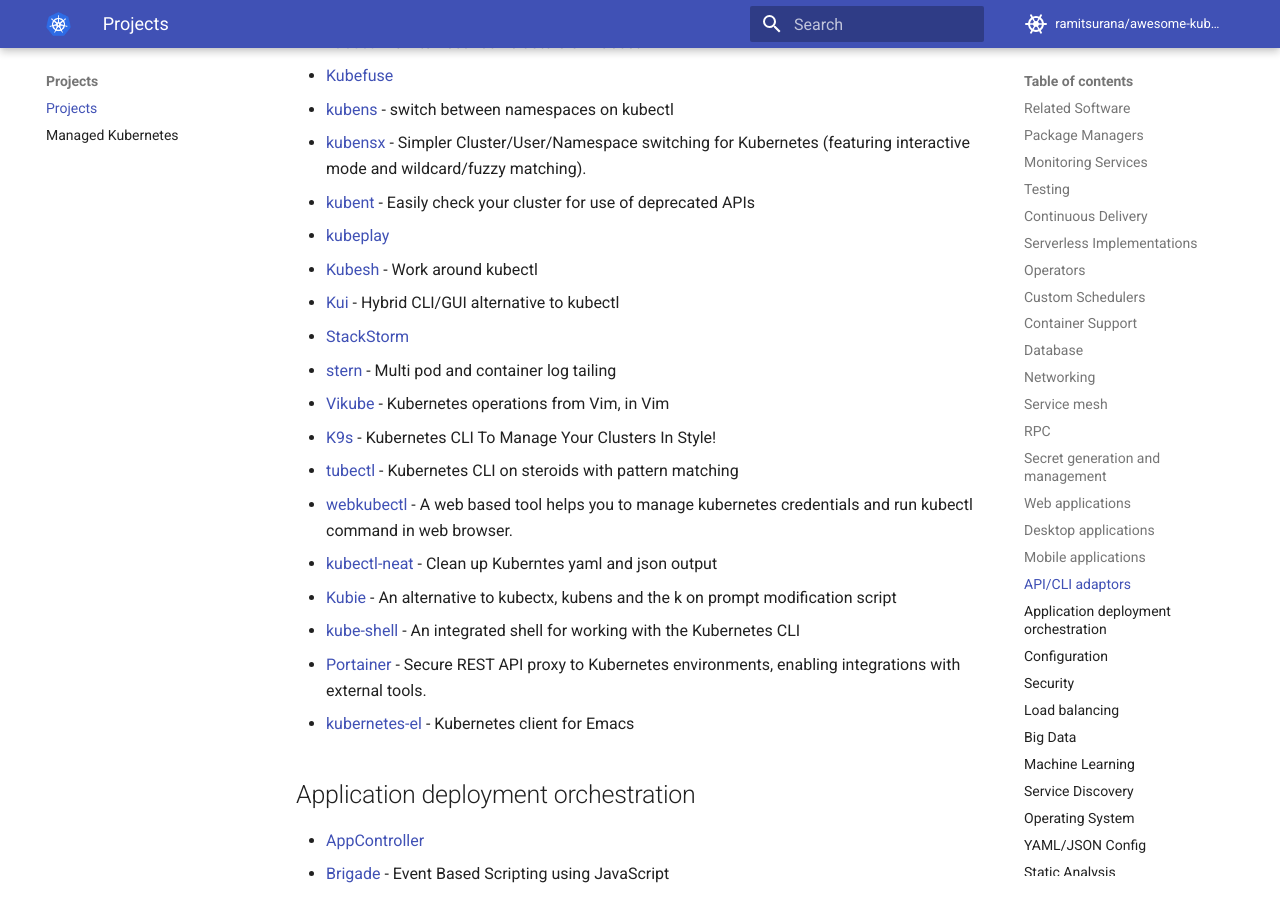
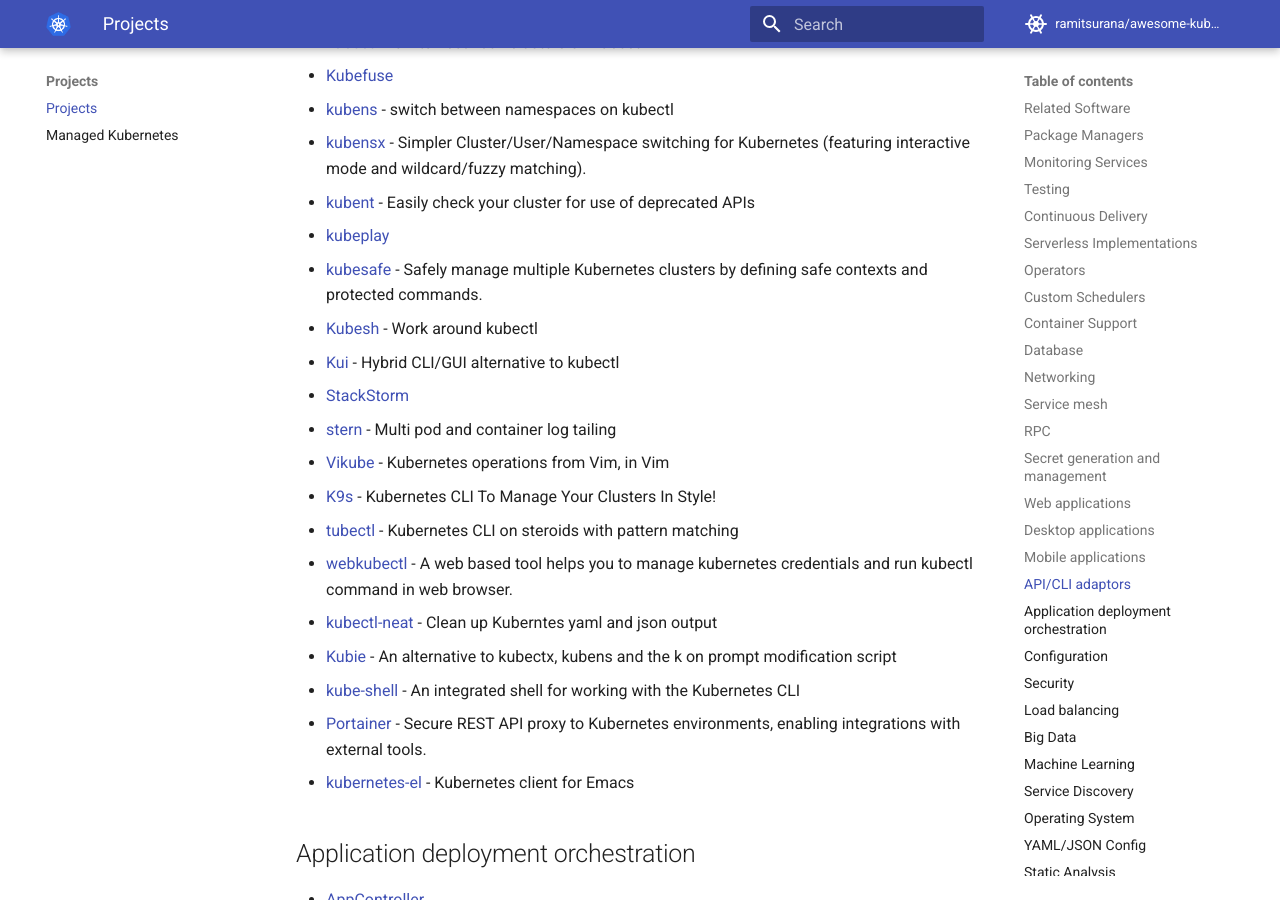
Before and after one commit to ramitsurana/awesome-kubernetes, an MkDocs documentation site: the page built from docs/projects/projects.md, in a window 1280 px wide and 900 px high, scrolled down 12837 px. Built offline with MkDocs 1.6.1 and Material for MkDocs 9.7.7, drawn with Linux system fonts in a browser that asks for light colours; comment, search, counter and statistics services are not loaded.

Commit message:
Update projects.md

```diff
--- a/docs/projects/projects.md
+++ b/docs/projects/projects.md
@@ -346,6 +346,7 @@ Projects
 * [kubensx](https://github.com/shyiko/kubensx) - Simpler Cluster/User/Namespace switching for Kubernetes (featuring interactive mode and wildcard/fuzzy matching).
 * [kubent](https://github.com/doitintl/kube-no-trouble) - Easily check your cluster for use of deprecated APIs
 * [kubeplay](https://github.com/errordeveloper/kubeplay)
+* [kubesafe](https://github.com/Telemaco019/kubesafe) - Safely manage multiple Kubernetes clusters by defining safe contexts and protected commands.
 * [Kubesh](https://github.com/projectodd/kubernetes/blob/kubesh/cmd/kubesh/README.md) - Work around kubectl
 * [Kui](https://github.com/IBM/kui) - Hybrid CLI/GUI alternative to kubectl
 * [StackStorm](https://github.com/StackStorm/st2)
```
